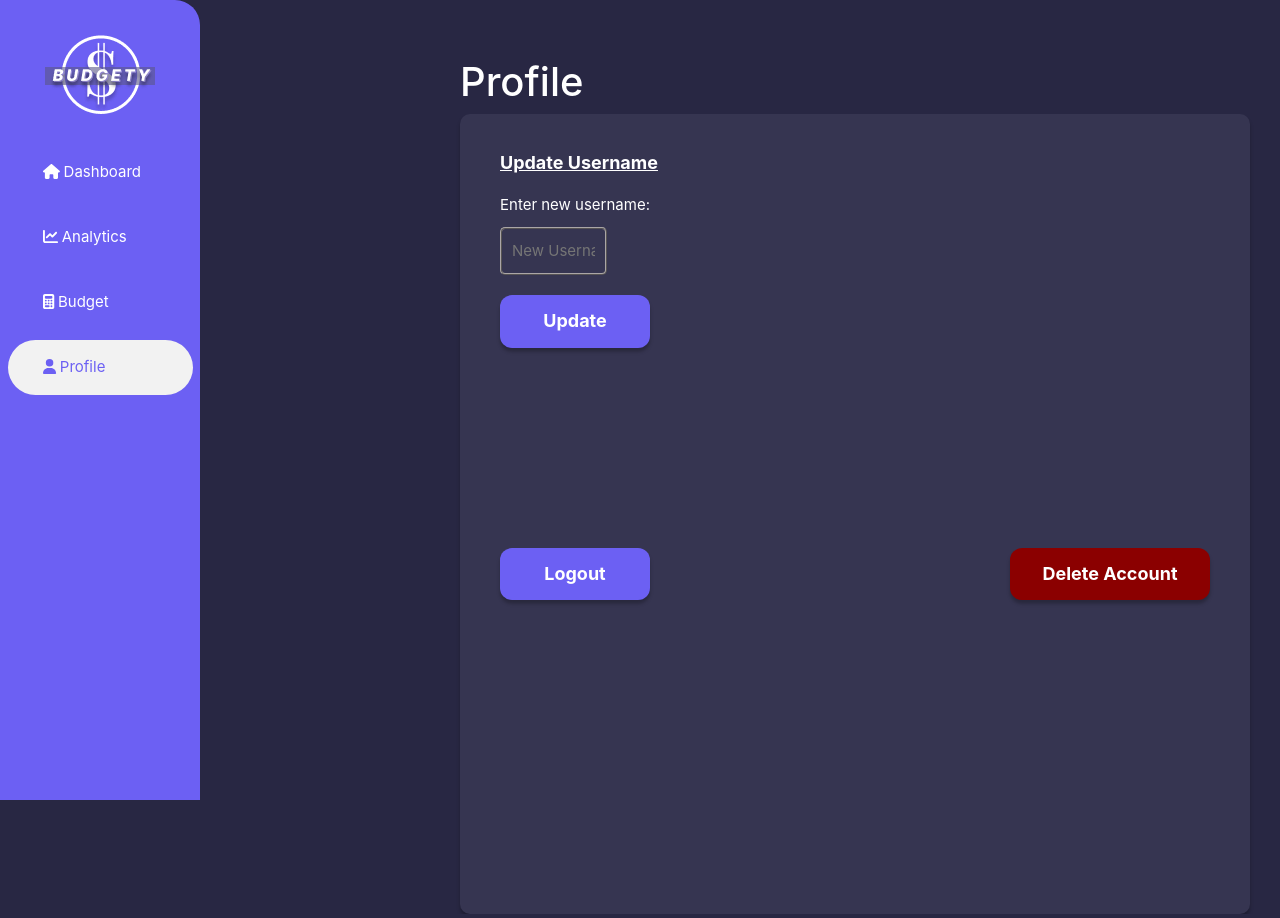
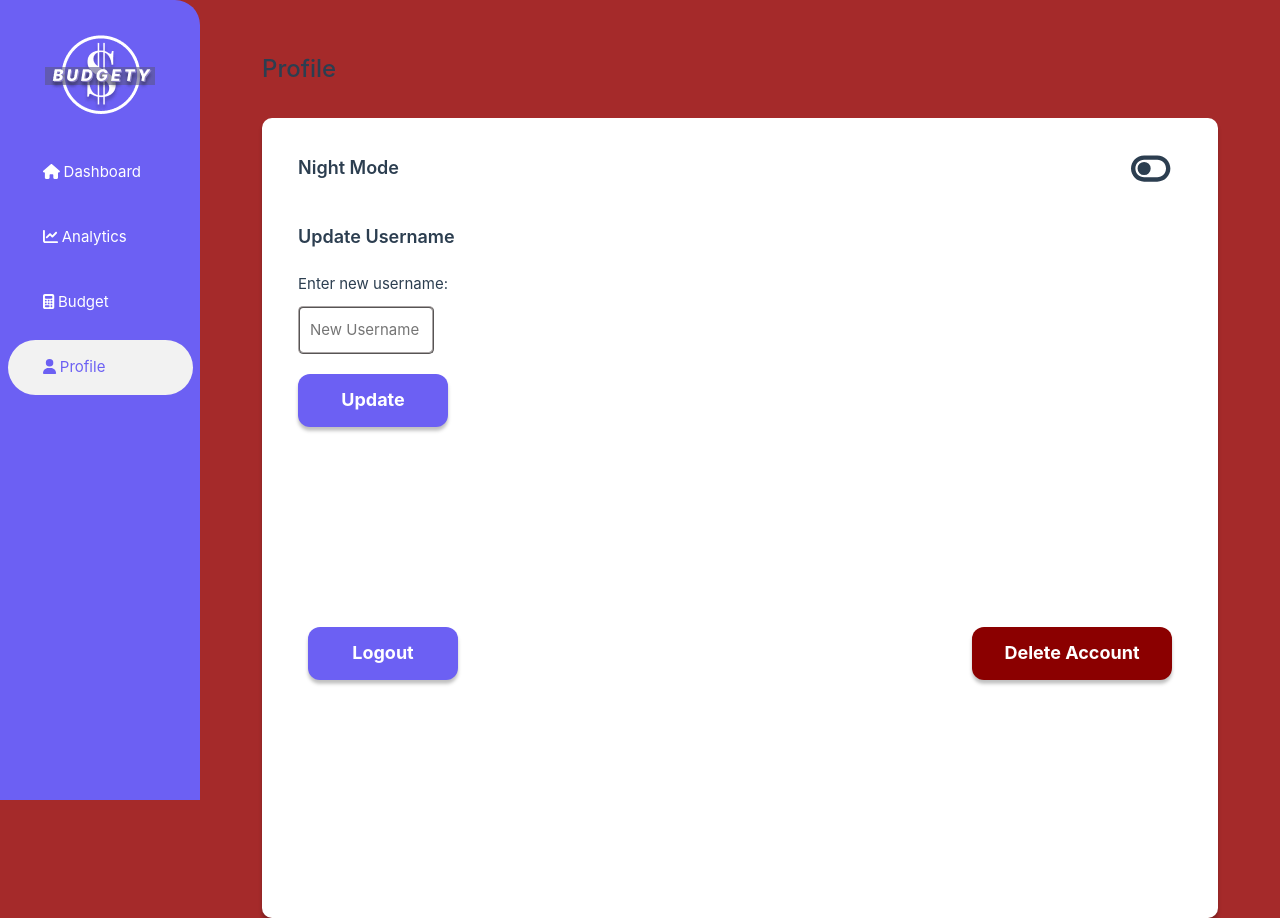
Before and after one commit to BT3103AppDev1/l1-final-project-group-21, a Vue app in the folder project-budgety/: page /profile in a window 1280 px wide. Built offline with nearby package versions, Linux system fonts and the light colour scheme.

Commit message:
Add night mode section in Profile

```diff
--- a/project-budgety/src/assets/base.css
+++ b/project-budgety/src/assets/base.css
@@ -27,6 +27,9 @@
 	/* button border colour */
 	--vt-c-btn-border-light: #F4F4F4;
 	--vt-c-btn-border-dark: #5C5B77;
+
+	/* THEME COLOURS! */
+	--color-purple: #6C60F3;
 }
 
 /* semantic color variables for this project */
@@ -48,7 +51,7 @@
 	--color-btn-border: var(--vt-c-btn-border-light);
 }
 
-@media (prefers-color-scheme: light) {
+@media (prefers-color-scheme: dark) {
 	:root {
 		--color-background: var(--vt-c-black);
 		--color-background-soft: var(--vt-c-black-soft);
--- a/project-budgety/src/assets/main.css
+++ b/project-budgety/src/assets/main.css
@@ -28,16 +28,16 @@ body {
 }
 @media screen and (max-width: 767px) {
   /* apply styling if screen width >= 480px*/
-  /* body {
+  body {
     background-color: blue;
-  } */
+  }
 }
 
 @media screen and (max-width: 700px) {
   /* apply styling if screen width >= 480px*/
-  /* body {
+  body {
     background-color: yellow;
-  } */
+  }
   .expense-boxes {
     flex-wrap: wrap;
   }
@@ -49,7 +49,7 @@ body {
 
 @media screen and (min-width: 768px) {
   body {
-    /* background-color: pink; */
+    background-color: pink;
   }
 
 }
@@ -60,7 +60,7 @@ body {
     /* display: flex;
     place-items: center; */
     /* margin-left: 130px; */
-    /* background-color: brown; */
+    background-color: brown;
   }
 
   /* #app {
@@ -74,6 +74,6 @@ body {
     /* display: flex;
     place-items: center; */
     /* margin-left: 130px; */
-    /* background-color: green; */
+    background-color: green;
   }
 }
--- a/project-budgety/src/views/AnalyticsPage.vue
+++ b/project-budgety/src/views/AnalyticsPage.vue
@@ -55,10 +55,8 @@
     <div class="section3">
         <div class="top-line">
             <div class="font-18">Expenses History</div>
-            <!-- <div class="filter-btn-wrapper"> -->
               <div class="filter-btn">
                 <fa icon="filter" /> Filter
-              <!-- </div> -->
             </div>
         </div>
         <div class="expenses-table">
@@ -117,7 +115,6 @@ export default {
   margin: 15px 25px 0px 0px;
 
 }
-
 .expense-box-header {
   font-style: normal;
   font-weight: 300;
@@ -133,7 +130,6 @@ export default {
 }
 .breakdown-box {
   /* width: 23.75rem; */
-
   /* height: 233px; */
   background: var(--color-card);
   box-shadow: 0px 4px 4px rgba(0, 0, 0, 0.25);
--- a/project-budgety/src/views/ProfilePage.vue
+++ b/project-budgety/src/views/ProfilePage.vue
@@ -1,13 +1,19 @@
-<!-- Add Profile Code here -->
 <template>
-	<body>
+	<div id="profile-page">
 		<div class="header">
 			<div class="profile-header">Profile</div>
 		</div>
 
 		<div class="container">
+			<div class="night-mode">
+				<div class="font-18">Night Mode</div>
+				<div class="toggle-btn">
+					<fa icon="toggle-off"/>
+				</div>
+			</div>
+			<div class="font-18">Update Username</div>
+
 			<form ref="myform" id="myform">
-				<div class="font-18" style="font-weight: bold">Update Username</div>
 				<div class="formli">
 					<label for="coin1">Enter new username:</label>
 					<br />
@@ -38,7 +44,7 @@
 				</div>
 			</div>
 		</div>
-	</body>
+	</div>
 	<!-- <router-view/> -->
 	<Sidebar />
 </template>
@@ -121,15 +127,11 @@ export default {
 </script>
 
 <style scoped>
-body {
-	/* remove the centering from main.css */
-	place-items: unset !important;
-	display: flex;
-	flex-direction: column;
+#profile-page {
+	margin: 0 2rem;
 }
-
 .profile-header {
-	font-size: 40px;
+	font-size: 24px;
 	font-weight: 500;
 	padding-top: 50px;
 	text-align: left;
@@ -167,18 +169,29 @@ body {
 	box-shadow: 0px 3.68519px 3.68519px rgba(0, 0, 0, 0.25);
 }
 
+.night-mode {
+	display: flex;
+	align-items: center;
+	justify-content: space-between;
+}
+
+.toggle-btn {
+	font-size: 35px;
+	margin-right: 2rem
+}
+
 .container {
 	/* encapsulate into a box */
 	background: var(--color-card);
 	box-shadow: 0px 3.68519px 3.68519px rgba(0, 0, 0, 0.25);
 	border-radius: 10px;
-	padding: 0px 10px 10px 10px;
+	padding: 1rem;
 	height: 100vh; /* keeps the container at 100 viewport height */
-	margin-right: 30px;
+	margin: 1.875rem 1.875rem 0rem 0rem;
 }
 
 #myform {
-	margin: 30px;
+	margin-left: 20px;
 }
 
 .input-text {
@@ -228,9 +241,8 @@ input:hover {
 .font-18 {
 	font-size: 18px;
 	font-weight: 500;
-	margin: 0px 0px 10px 0px;
-	padding: 5px 0px;
-	text-decoration: underline;
+	padding: 20px;
+	font-weight: 600;
 }
 
 .section {
@@ -243,6 +255,7 @@ input:hover {
 .logout {
 	display: inline;
 	margin-right: 30px;
+	/* position: absolute */
 }
 
 .delete {
```
